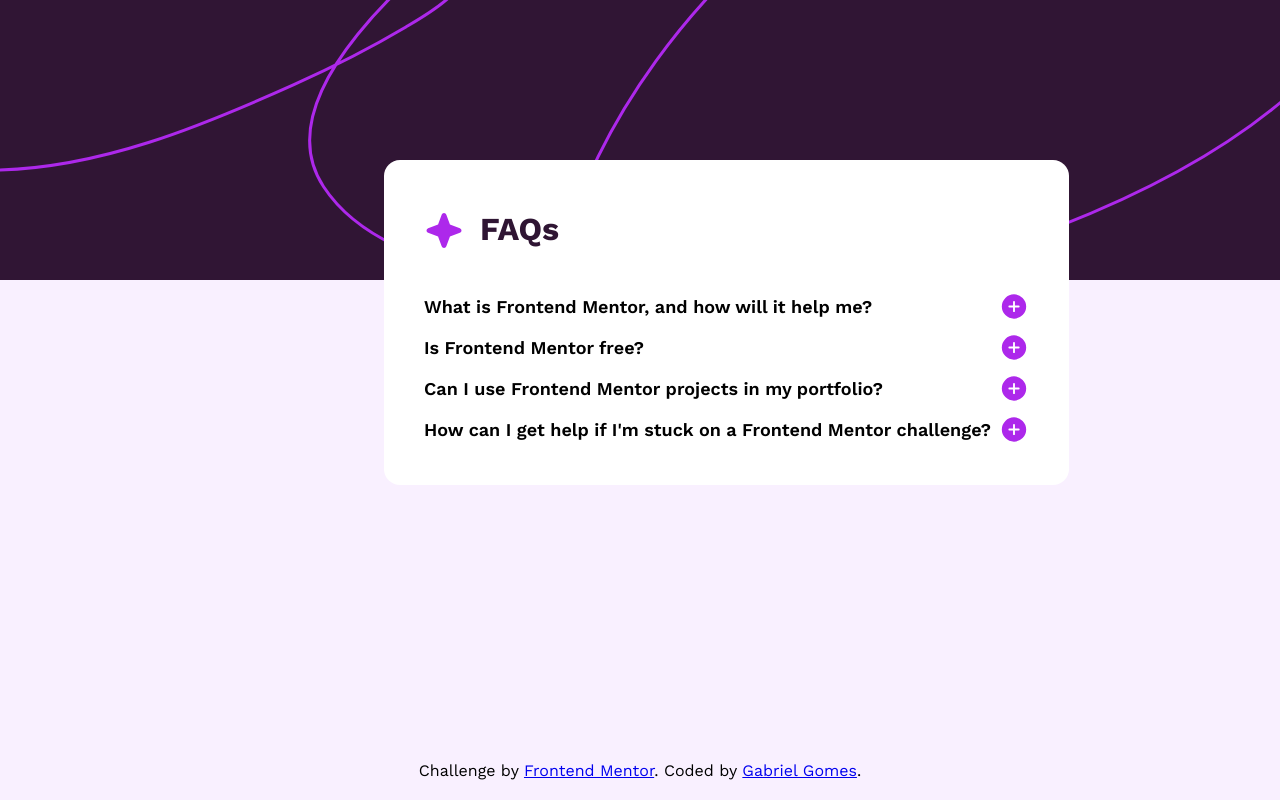
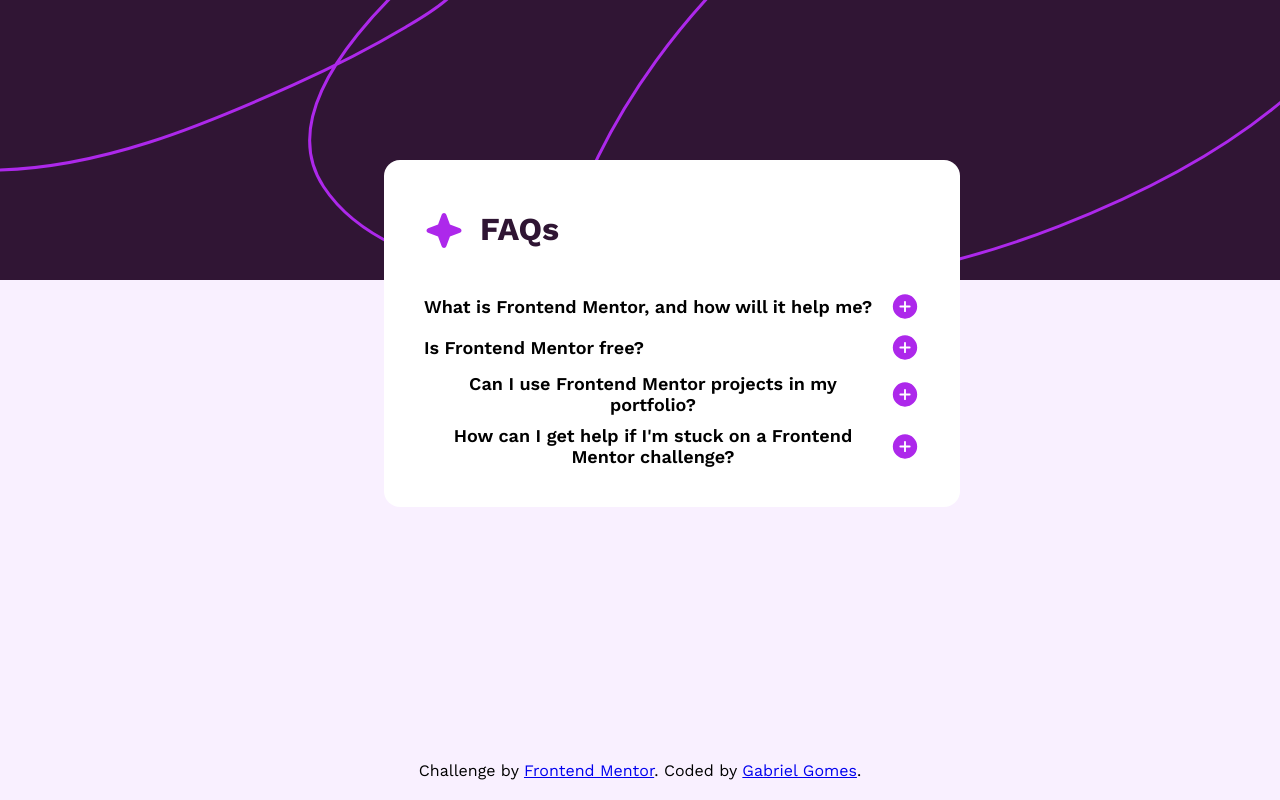
Before and after one commit to gomessgbr/faq-accordion-main, a plain HTML site: page index.html in a window 1280 px wide. Drawn offline with Linux system fonts and the light colour scheme.

Commit message:
style: width for panel

```diff
--- a/style.css
+++ b/style.css
@@ -33,15 +33,14 @@ main{
   z-index: 1;
   padding: 40px;
   border-radius: 16px;
-  /* max-width: 45dvw; */
   top: 20%;
   left: 30vw;
-
   display: grid;
   gap: 10px;
+ width: 45dvw;
 }
 
-main .faqHeader{
+main > .faqHeader{
   font-family:  Work-Sans-Bold, sans-serif;
   display: flex;
   gap: 16px;
@@ -64,11 +63,12 @@ main > button{
 
 }
 
-main > div {
+main > .panel {
   display: none;
   font-family:  Work-Sans-Regular, sans-serif;
   font-size: 16px;
-  color: hsl(275, 100%, 87%);
+  color: #000;
+  max-width: 45dvw;
 }
 
 
```
